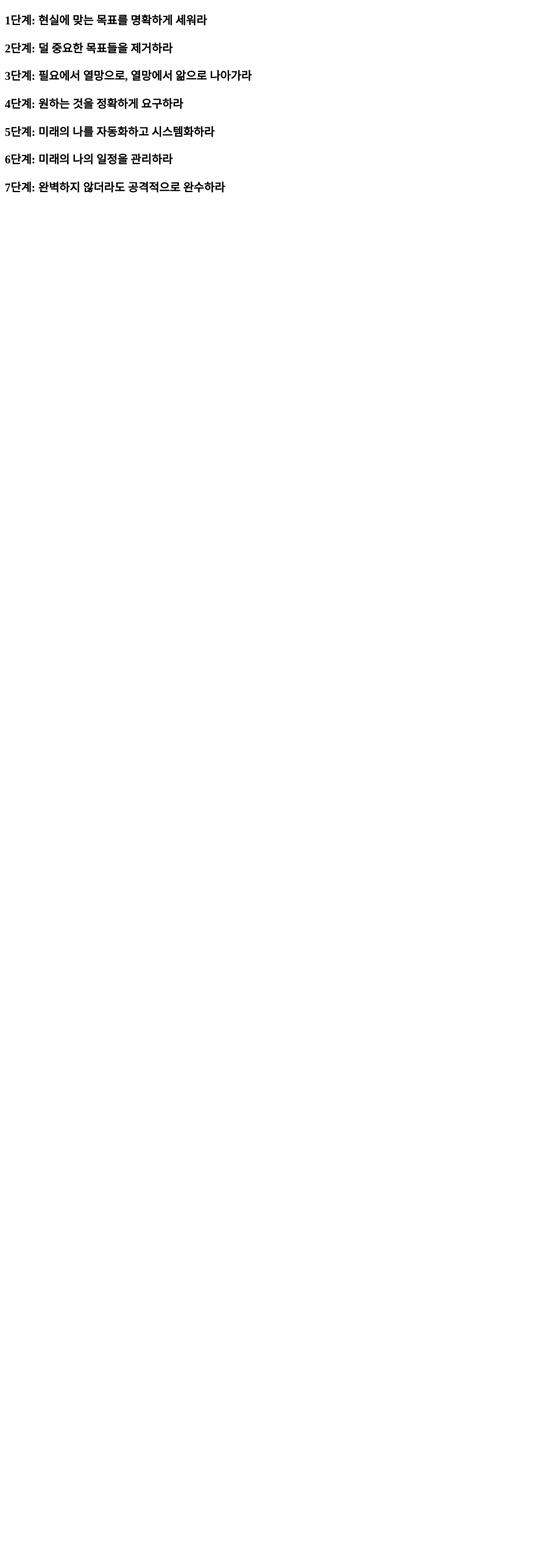
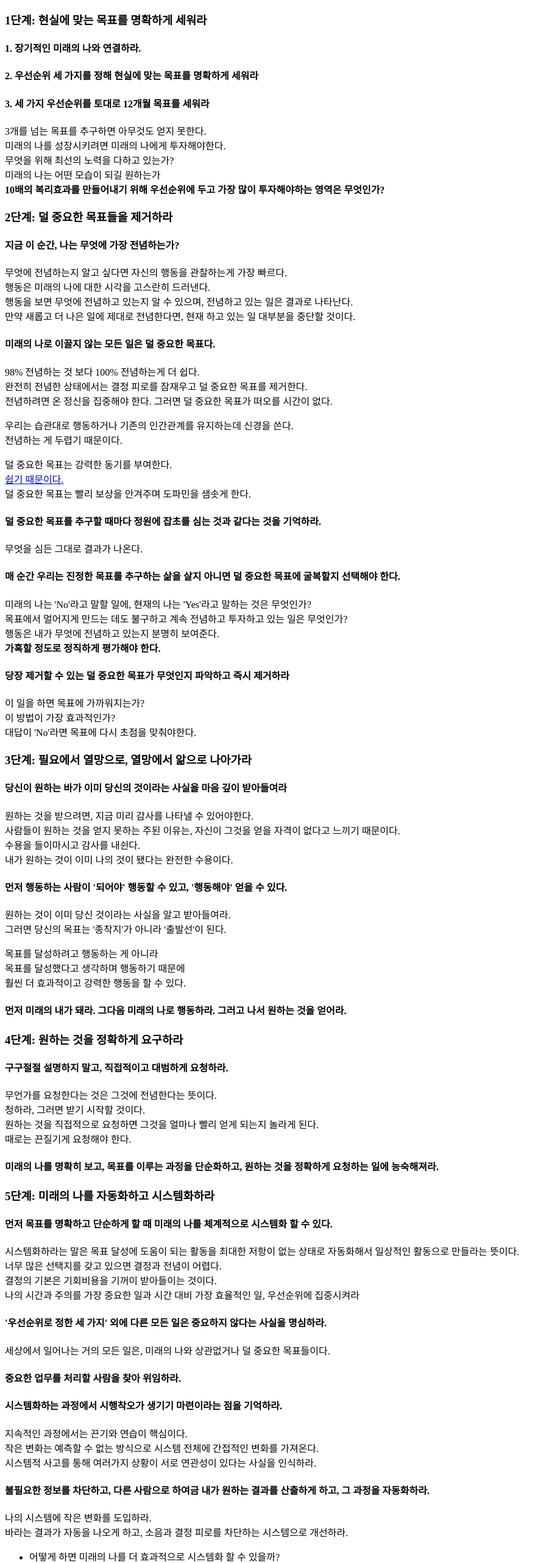
Before and after one commit to sysmae/principles, a Next.js app: page /life/meaning/2 in a window 1280 px wide. Shown: the part 9388-11951 px from the top of the page at 61% size, without its empty margins (0-901 px from the left). Before the commit the page ends 9726 px from the top, so only its background shows below. Built offline with nearby package versions, Linux system fonts and the light colour scheme.

Commit message:
퓨처 셀프 완

```diff
--- a/pages/life/meaning/2.mdx
+++ b/pages/life/meaning/2.mdx
@@ -413,14 +413,167 @@
 
 ### 1단계: 현실에 맞는 목표를 명확하게 세워라
 
+#### 1. 장기적인 미래의 나와 연결하라.
+
+#### 2. 우선순위 세 가지를 정해 현실에 맞는 목표를 명확하게 세워라
+
+#### 3. 세 가지 우선순위를 토대로 12개월 목표를 세워라
+
+3개를 넘는 목표를 추구하면 아무것도 얻지 못한다.
+미래의 나를 성장시키려면 미래의 나에게 투자해야한다.
+무엇을 위해 최선의 노력을 다하고 있는가?
+미래의 나는 어떤 모습이 되길 원하는가
+**10배의 복리효과를 만들어내기 위해 우선순위에 두고 가장 많이 투자해야하는 영역은 무엇인가?**
+
+
+
 ### 2단계: 덜 중요한 목표들을 제거하라
+
+#### 지금 이 순간, 나는 무엇에 가장 전념하는가?
+
+무엇에 전념하는지 알고 싶다면 자신의 행동을 관찰하는게 가장 빠르다.
+행동은 미래의 나에 대한 시각을 고스란히 드러낸다.
+행동을 보면 무엇에 전념하고 있는지 알 수 있으며, 전념하고 있는 일은 결과로 나타난다.
+만약 새롭고 더 나은 일에 제대로 전념한다면, 현재 하고 있는 일 대부분을 중단할 것이다.
+
+#### 미래의 나로 이끌지 않는 모든 일은 덜 중요한 목표다.
+
+98% 전념하는 것 보다 100% 전념하는게 더 쉽다.
+완전히 전념한 상태에서는 결정 피로를 잠재우고 덜 중요한 목표를 제거한다.
+전념하려면 온 정신을 집중해야 한다. 그러면 덜 중요한 목표가 떠오를 시간이 없다.
+
+우리는 습관대로 행동하거나 기존의 인간관계를 유지하는데 신경을 쓴다.
+전념하는 게 두렵기 때문이다.
+
+덜 중요한 목표는 강력한 동기를 부여한다.
+[쉽기 때문이다.](/life/pain/2)
+덜 중요한 목표는 빨리 보상을 안겨주며 도파민을 샘솟게 한다.
+
+#### 덜 중요한 목표를 추구할 때마다 정원에 잡초를 심는 것과 같다는 것을 기억하라.
+
+무엇을 심든 그대로 결과가 나온다.
+
+#### 매 순간 우리는 진정한 목표를 추구하는 삶을 살지 아니면 덜 중요한 목표에 굴복할지 선택해야 한다.
+
+미래의 나는 'No'라고 말할 일에, 현재의 나는 'Yes'라고 말하는 것은 무엇인가?
+목표에서 멀어지게 만드는 데도 불구하고 계속 전념하고 투자하고 있는 일은 무엇인가?
+행동은 내가 무엇에 전념하고 있는지 분명히 보여준다.
+**가혹할 정도로 정직하게 평가해야 한다.**
+
+#### 당장 제거할 수 있는 덜 중요한 목표가 무엇인지 파악하고 즉시 제거하라
+
+이 일을 하면 목표에 가까워지는가?
+이 방법이 가장 효과적인가?
+대답이 'No'라면 목표에 다시 초점을 맞춰야한다.
 
 ### 3단계: 필요에서 열망으로, 열망에서 앎으로 나아가라
 
+#### 당신이 원하는 바가 이미 당신의 것이라는 사실을 마음 깊이 받아들여라
+
+원하는 것을 받으려면, 지금 미리 감사를 나타낼 수 있어야한다.
+사람들이 원하는 것을 얻지 못하는 주된 이유는, 자신이 그것을 얻을 자격이 없다고 느끼기 때문이다.
+수용을 들이마시고 감사를 내쉰다.
+내가 원하는 것이 이미 나의 것이 됐다는 완전한 수용이다.
+
+#### 먼저 행동하는 사람이 '되어야' 행동할 수 있고, '행동해야' 얻을 수 있다.
+
+원하는 것이 이미 당신 것이라는 사실을 알고 받아들여라.
+그러면 당신의 목표는 '종착지'가 아니라 '출발선'이 된다.
+
+목표를 달성하려고 행동하는 게 아니라
+목표를 달성했다고 생각하며 행동하기 때문에
+훨씬 더 효과적이고 강력한 행동을 할 수 있다.
+
+#### 먼저 미래의 내가 돼라. 그다음 미래의 나로 행동하라. 그러고 나서 원하는 것을 얻어라.
+
 ### 4단계: 원하는 것을 정확하게 요구하라
+
+#### 구구절절 설명하지 말고, 직접적이고 대범하게 요청하라.
+
+무언가를 요청한다는 것은 그것에 전념한다는 뜻이다.
+청하라, 그러면 받기 시작할 것이다.
+원하는 것을 직접적으로 요청하면 그것을 얼마나 빨리 얻게 되는지 놀라게 된다.
+때로는 끈질기게 요청해야 한다.
+
+#### 미래의 나를 명확히 보고, 목표를 이루는 과정을 단순화하고, 원하는 것을 정확하게 요청하는 일에 능숙해져라.
 
 ### 5단계: 미래의 나를 자동화하고 시스템화하라
 
+#### 먼저 목표를 명확하고 단순하게 할 때 미래의 나를 체계적으로 시스템화 할 수 있다.
+
+시스템화하라는 말은 목표 달성에 도움이 되는 활동을 최대한 저항이 없는 상태로 자동화해서 일상적인 활동으로 만들라는 뜻이다.
+너무 많은 선택지를 갖고 있으면 결정과 전념이 어렵다.
+결정의 기본은 기회비용을 기꺼이 받아들이는 것이다.
+나의 시간과 주의를 가장 중요한 일과 시간 대비 가장 효율적인 일, 우선순위에 집중시켜라
+
+#### '우선순위로 정한 세 가지' 외에 다른 모든 일은 중요하지 않다는 사실을 명심하라.
+
+세상에서 일어나는 거의 모든 일은, 미래의 나와 상관없거나 덜 중요한 목표들이다.
+
+#### 중요한 업무를 처리할 사람을 찾아 위임하라.
+
+#### 시스템화하는 과정에서 시행착오가 생기기 마련이라는 점을 기억하라.
+
+지속적인 과정에서는 끈기와 연습이 핵심이다.
+작은 변화는 예측할 수 없는 방식으로 시스템 전체에 간접적인 변화를 가져온다.
+시스템적 사고를 통해 여러가지 상황이 서로 연관성이 있다는 사실을 인식하라.
+
+#### 불필요한 정보를 차단하고, 다른 사람으로 하여금 내가 원하는 결과를 산출하게 하고, 그 과정을 자동화하라.
+
+나의 시스템에 작은 변화를 도입하라.
+바라는 결과가 자동을 나오게 하고, 소음과 결정 피로를 차단하는 시스템으로 개선하라.
+
+- 어떻게 하면 미래의 나를 더 효과적으로 시스템화 할 수 있을까?
+- 결정 피로와 덜 중요한 목표에서 벗어나려면 삶에서 무엇을 제거해야 할까?
+- 어떻게 하면 삶을 단순화 할 수 있을까?
+- 시간과 정신적 에너지를 아끼려면 무엇을 차단하고 걸러내야 할까?
+
 ### 6단계: 미래의 나의 일정을 관리하라
 
+#### 나의 일정은 내가 무엇에 우선순위를 두고 있는지, 무엇에 전념하는지 보여준다.
+
+시간의 자유를 얻는 출발선은 시간의 주도권을 잡겠다는 결심이다.
+우리의 영혼을 발전시키는 사명이나 행동의 중요성이 클수록 그 일을 하는데 저항을 크게 느낀다.
+일정을 관리하라.  시간의 주도권을 잡아라.
+
 ### 7단계: 완벽하지 않더라도 공격적으로 완수하라
+
+#### 미래의 나로 살게 하지 못하는 것은 모두 포기하라.
+
+- 덜 중요한 목표를 포기하라.
+- 나를 미래의 나라는 산에 가까이 데려다주지 않는 일을 전부 포기하라.
+- 과거의 내가 투자했다고 해서 그 일을 붙잡고 있지 마라.
+
+#### 지속적으로 세상에 내가 한 일들을 내보내라.
+
+세상에 내보내는 것은 하던 일을 끝내는 것이다.
+**완수하는 것이 완벽한 것보다 낫다.**
+끝내려면 내가 한 일이 완벽하지 않더라도 사람들에게 보여주어야 한다.
+
+- 프로젝트를 완수하고 목표를 완수하라.
+- 완벽하지 않더라도 완수하라.
+- 일관성 있게 완수하라.
+
+#### 분석을 멈추고 경기장 안으로 들어가 내가 한 일을 세상에 내보내라.
+
+현재의 나는 엄청나게 제한적이고 무지한다.
+지금 해낼 수 있는 일들은 미래의 내가 해낼 일들에 비하면 기껏해야 조약돌에 불과하다.
+**미래의 나는 현재의 나에게 조약돌 만들기를 허락한다.**
+
+미래의 나는 현재의 나와 다른 사람이다.
+일을 끝내고 세상에 내보내는 것이 미래의 나에게 도달하는 방법이다.
+
+#### 1. 파킨슨의 법칙
+
+어떤 일이든 주어진 시간을 다 써야 끝난다.
+3년을 계획했다면 3년이 걸릴 수 밖에 없다.
+하지만 3개월 만에 끝내겠다고 생각하면 그 시간안에 완수하는 방법을 찾아낼 것이다.
+
+#### 2. 80% 법칙
+
+완수가 완벽보다 낫다.
+80% 하려고 하면 결과를 얻지만, 100% 완벽하게 하려고 하면 여전히 고민만 하게 된다.
+
+#### 완수하고 세상에 내보내는 일에 대가가 되어라.
+
+## 지금 시작하라. 지금 미래의 내가 돼라.
```
